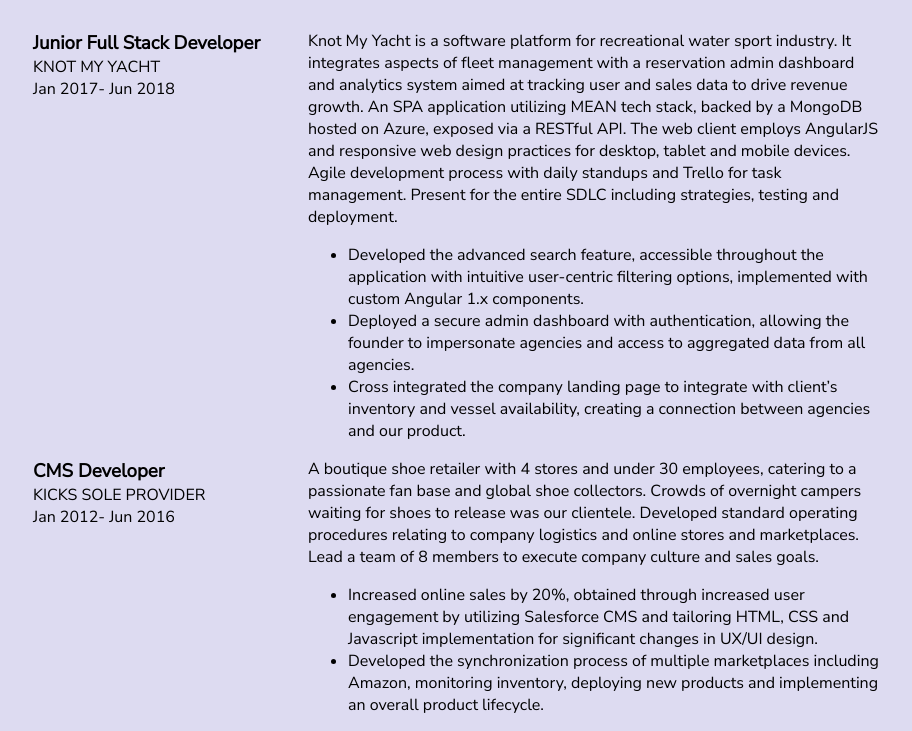
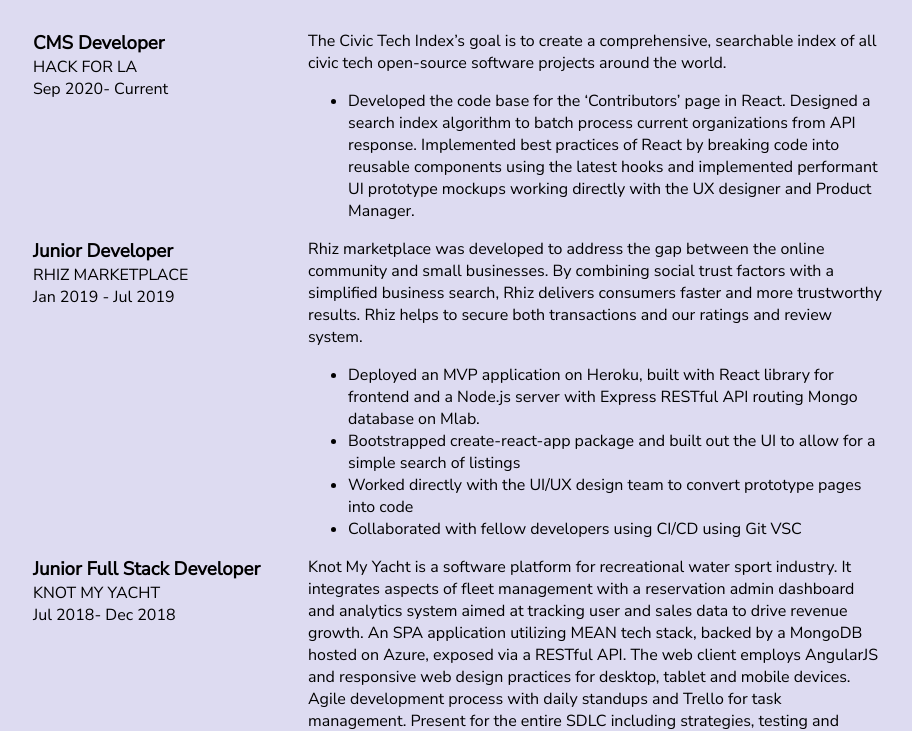
Before and after one commit to codewilling/resume, a plain HTML site: page index.html in a window 1280 px wide. Shown: the part 701-1432 px from the top of the page, without its empty margins (182-1094 px from the left). Drawn offline with Linux system fonts and the light colour scheme; a web font is replaced by a local one.

Commit message:
Update index.html

```diff
--- a/index.html
+++ b/index.html
@@ -54,9 +54,35 @@
             <div class="content-wrap">
                 <h2>Professional Experience</h2>
                 <div class="col-narrow">
+                    <h3>CMS Developer</h3>
+                    <p class="uppercase">Hack for LA</p>
+                    <p>Sep 2020- Current</p>
+                </div>
+                <div class="col-wide job-description">
+                    <p>The Civic Tech Index’s goal is to create a comprehensive, searchable index of all civic tech open-source software projects around the world.</p>
+                    <ul>
+                        <li>Developed the code base for the ‘Contributors’ page in React. Designed a search index algorithm to batch process current organizations from API response. Implemented best practices of React by breaking code into reusable components using the latest hooks and implemented performant UI prototype mockups working directly with the UX designer and Product Manager.</li>
+                    </ul>
+                </div>
+                <div class="col-narrow">
+                    <h3>Junior Developer</h3>
+                    <p class="uppercase">Rhiz Marketplace</p>
+                    <p>Jan 2019 - Jul 2019</p>
+
+                </div>
+                <div class="col-wide job-description">
+                    <p>Rhiz marketplace was developed to address the gap between the online community and small businesses. By combining social trust factors with a simplified business search, Rhiz delivers consumers faster and more trustworthy results. Rhiz helps to secure both transactions and our ratings and review system. </p>
+                    <ul>
+                        <li>Deployed an MVP application on Heroku, built with React library for frontend and a Node.js server with Express RESTful API routing Mongo database on Mlab.</li>
+<li>Bootstrapped create-react-app package and built out the UI to allow for a simple search of listings</li>
+<li>Worked directly with the UI/UX  design team to convert prototype pages into code</li>
+<li>Collaborated with fellow developers using CI/CD using Git VSC</li>
+                    </ul>
+                </div>
+                <div class="col-narrow">
                     <h3>Junior Full Stack Developer</h3>
                     <p class="uppercase">Knot My Yacht</p>
-                    <p>Jan 2017- Jun 2018</p>
+                    <p>Jul 2018- Dec 2018</p>
 
                 </div>
                 <div class="col-wide job-description">
@@ -82,7 +108,7 @@
                 <div class="col-narrow">
                     <h3>CMS Developer</h3>
                     <p class="uppercase">Kicks Sole Provider</p>
-                    <p>Jan 2012- Jun 2016</p>
+                    <p>Jan 2012- Mar 2016</p>
                 </div>
                 <div class="col-wide job-description">
                     <p>A boutique shoe retailer with 4 stores and under 30 employees, catering to a passionate fan base
```
